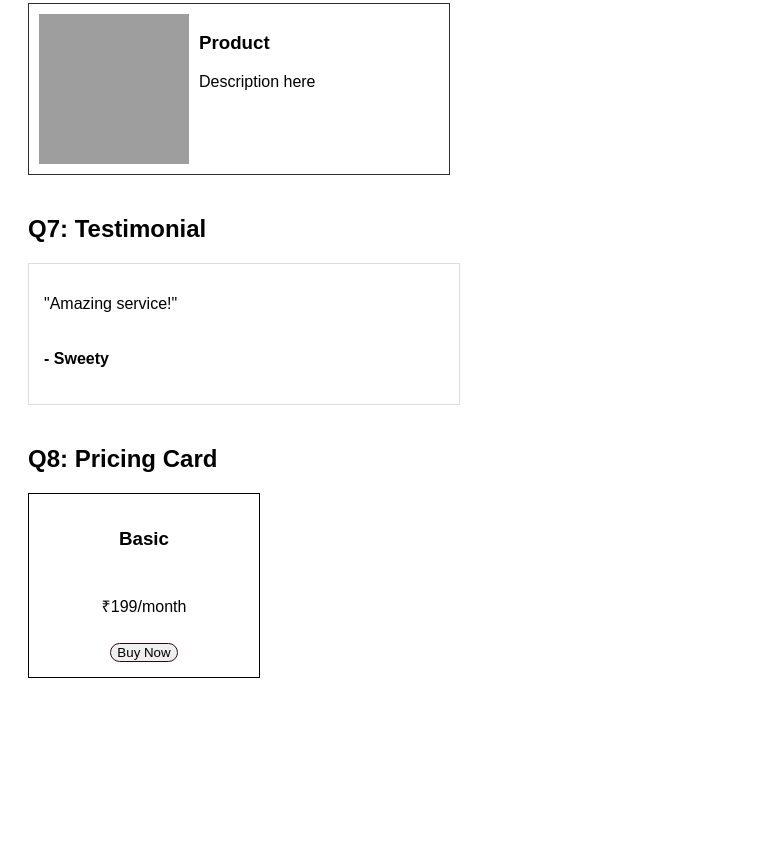
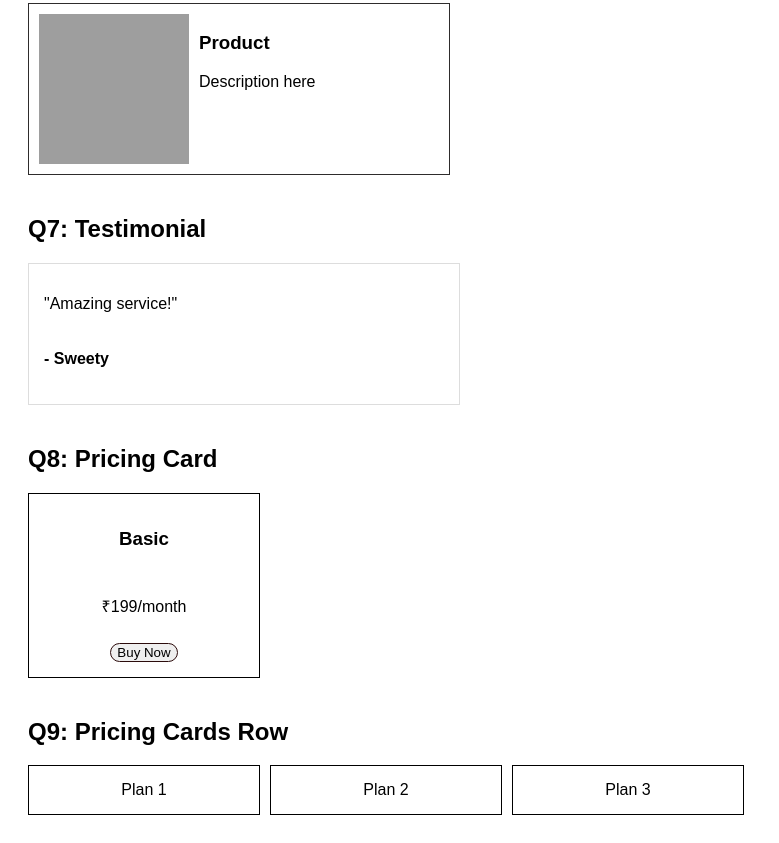
Before and after one commit to Sweetypatel13/Flexbox, a plain HTML site: page index.html in a window 1280 px wide. Shown: the part 1802-2645 px from the top of the page, without its empty margins (0-779 px from the left). Before the commit the page ends 2508 px from the top, so only its background shows below. Drawn offline with Linux system fonts and the light colour scheme; grey boxes are pictures that could not be loaded.

Commit message:
created q9 and provided css

```diff
--- a/index.html
+++ b/index.html
@@ -116,6 +116,12 @@
     button:hover{
         background-color: brown;
     }
+    /* Q9 */
+    .pricing-container {
+      display: flex;
+      flex-wrap: wrap;
+      gap: 10px;
+    }
     </style>
 </head>
 <body>
@@ -175,5 +181,12 @@
    <p>₹199/month</p>
    <button>Buy Now</button>
  </div>
+ <!-- Q9 -->
+ <h2>Q9: Pricing Cards Row</h2>
+ <div class="pricing-container">
+   <div class="pricing-card">Plan 1</div>
+   <div class="pricing-card">Plan 2</div>
+   <div class="pricing-card">Plan 3</div>
+ </div>
 </body>
 </html>
```
